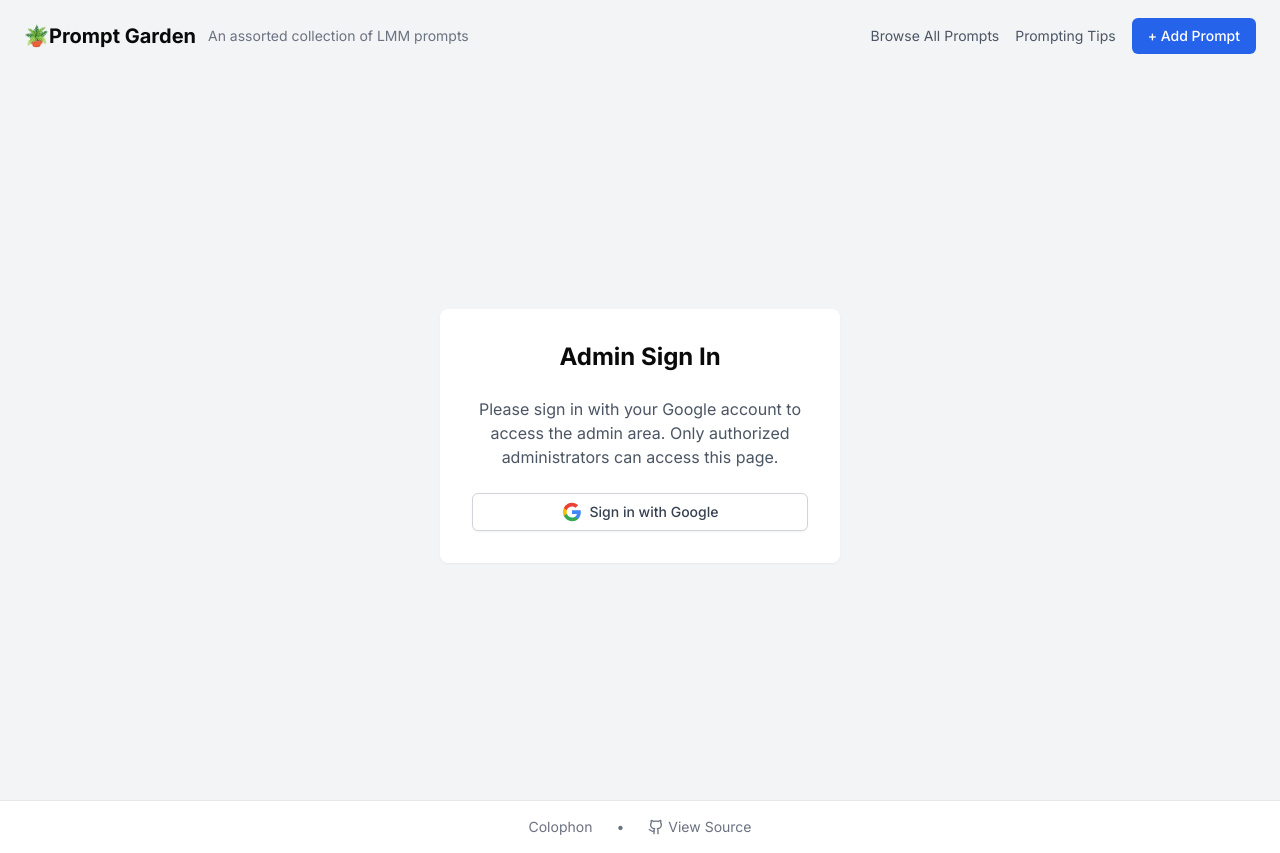
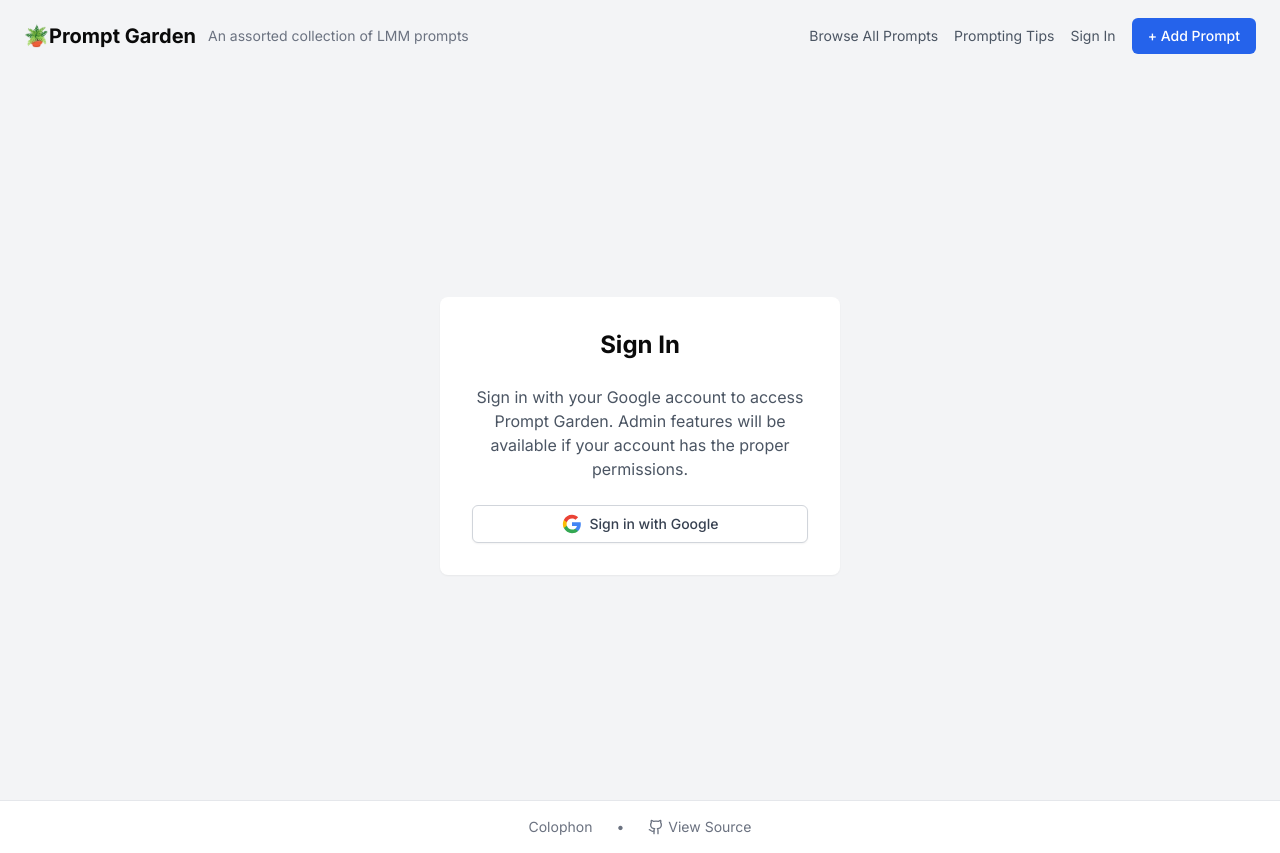
Before and after one commit to luismqueral/prompt-garden, a Next.js app: page /auth/signin in a window 1280 px wide. Built offline with nearby package versions, Linux system fonts and the light colour scheme; no server answers.

Commit message:
Enhance authentication with admin/regular user roles

```diff
--- a/app/admin/page.tsx
+++ b/app/admin/page.tsx
@@ -21,8 +21,8 @@
       router.push('/auth/signin');
       return;
     } else if (session && !session.user?.isAdmin) {
-      // Redirect to error page if authenticated but not an admin
-      router.push('/auth/error?error=AccessDenied');
+      // Redirect to homepage if user is not an admin
+      router.push('/');
       return;
     }
   }, [status, session, router]);
--- a/app/api/auth/[...nextauth]/route.ts
+++ b/app/api/auth/[...nextauth]/route.ts
@@ -29,9 +29,9 @@
     }),
   ],
   callbacks: {
-    async signIn({ user, account, profile }) {
-      // Check if the user's email is in the allowed list
-      return user.email ? allowedEmails.includes(user.email) : false;
+    async signIn({ user }) {
+      // Allow all users to sign in (we'll restrict admin access elsewhere)
+      return true;
     },
     async session({ session }) {
       // Add isAdmin flag to the session
--- a/app/auth/signin/page.tsx
+++ b/app/auth/signin/page.tsx
@@ -9,7 +9,7 @@
 
   const handleGoogleSignIn = async () => {
     setIsLoading(true);
-    await signIn("google", { callbackUrl: "/admin" });
+    await signIn("google", { callbackUrl: "/" });
   };
 
   return (
@@ -18,11 +18,11 @@
 
       <div className="px-6 py-8 flex-1 mx-auto max-w-md w-full flex flex-col justify-center">
         <div className="bg-white rounded-lg shadow-sm p-8">
-          <h1 className="text-2xl font-bold text-center mb-6">Admin Sign In</h1>
+          <h1 className="text-2xl font-bold text-center mb-6">Sign In</h1>
 
           <p className="text-gray-600 text-center mb-6">
-            Please sign in with your Google account to access the admin area.
-            Only authorized administrators can access this page.
+            Sign in with your Google account to access Prompt Garden.
+            Admin features will be available if your account has the proper permissions.
           </p>
 
           <button
--- a/app/layout.tsx
+++ b/app/layout.tsx
@@ -6,11 +6,6 @@
 import { SessionProvider } from "next-auth/react";
 
 const inter = Inter({ subsets: ["latin"] });
-
-export const metadata = {
-  title: "Prompt Garden",
-  description: "Manage your AI prompts",
-};
 
 export default function RootLayout({
   children,
--- a/app/page.tsx
+++ b/app/page.tsx
@@ -28,6 +28,7 @@
 import { PromptService } from "@/lib/api/promptService";
 import { Prompt as GoogleSheetsPrompt } from "@/lib/googleSheets";
 import { TitleGeneratorService } from "@/lib/api/titleGeneratorService";
+import { useSession, signIn, signOut } from "next-auth/react";
 
 // Add Material Design icons
 import { MdSearch, MdClose, MdContentCopy, MdCheck, MdAutoFixHigh } from "react-icons/md";
--- a/components/header.tsx
+++ b/components/header.tsx
@@ -2,6 +2,7 @@
 
 import Link from "next/link";
 import { useRouter } from "next/navigation";
+import { useSession, signIn, signOut } from "next-auth/react";
 
 interface HeaderProps {
   onAddPromptClick?: () => void;
@@ -11,6 +12,7 @@
 
 export function Header({ onAddPromptClick, isCreateView = false }: HeaderProps) {
   const router = useRouter();
+  const { data: session, status } = useSession();
 
   // Handler to navigate to homepage
   const goToHome = () => {
@@ -31,6 +33,14 @@
     } else {
       router.push("/?view=create");
     }
+  };
+
+  const handleSignIn = () => {
+    signIn('google', { callbackUrl: window.location.href });
+  };
+
+  const handleSignOut = () => {
+    signOut({ callbackUrl: '/' });
   };
 
   return (
@@ -61,6 +71,37 @@
         >
           Prompting Tips
         </Link>
+
+        {/* Admin dashboard link - only visible to admin users */}
+        {session?.user?.isAdmin && (
+          <Link
+            href="/admin"
+            className="text-gray-600 hover:underline text-sm"
+          >
+            Admin Dashboard
+          </Link>
+        )}
+
+        {/* Authentication buttons */}
+        {status === 'authenticated' ? (
+          <div className="flex items-center gap-2">
+            <span className="text-xs text-gray-500">{session.user.email}</span>
+            <button
+              onClick={handleSignOut}
+              className="text-gray-600 hover:text-gray-800 text-sm"
+            >
+              Sign Out
+            </button>
+          </div>
+        ) : status === 'unauthenticated' && (
+          <button
+            onClick={handleSignIn}
+            className="text-gray-600 hover:text-gray-800 text-sm"
+          >
+            Sign In
+          </button>
+        )}
+
         {!isCreateView && (
           <button
             onClick={handleAddPromptClick}
```
